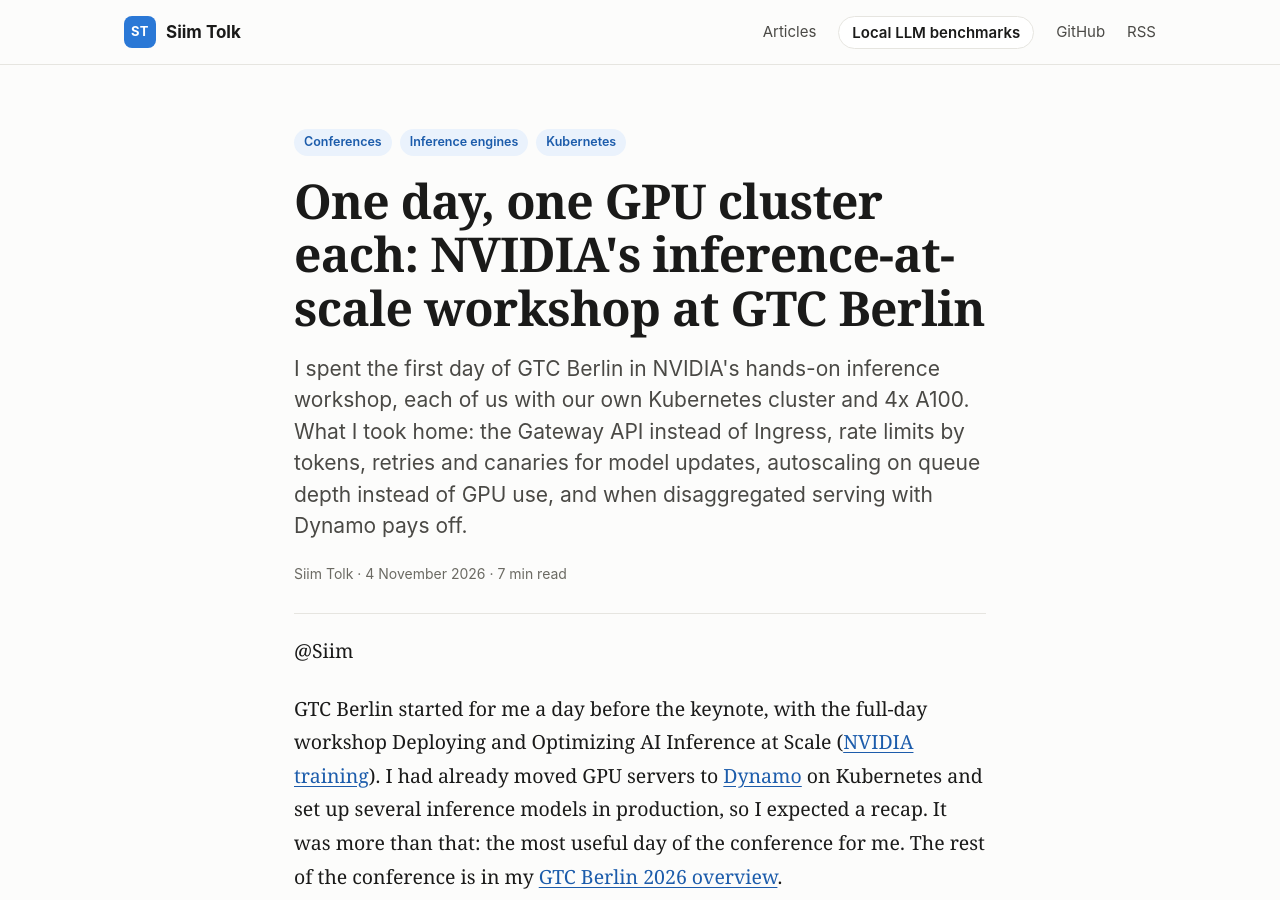
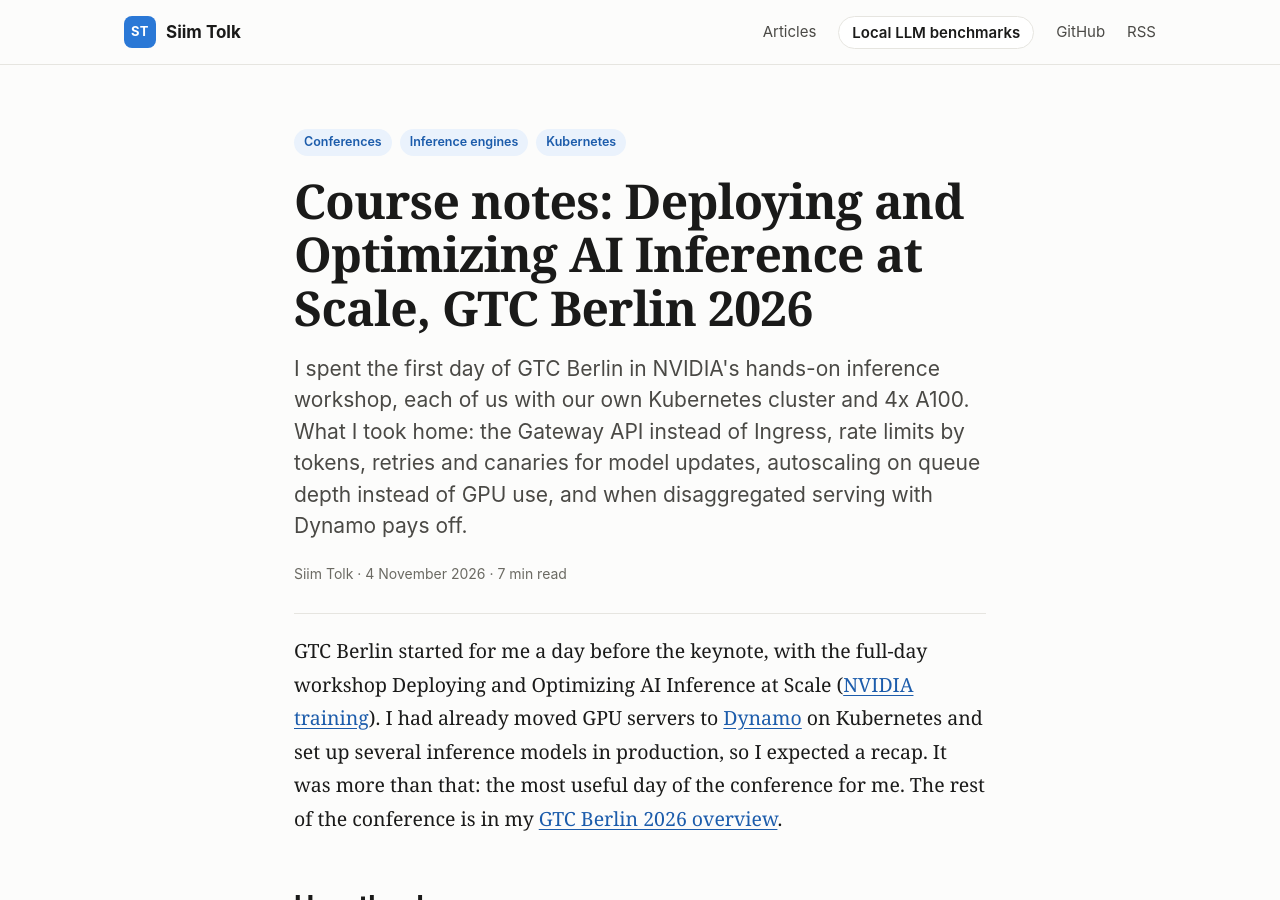
Before and after one commit to siimtolk/siimtolk.github.io, a Jekyll site: the page built from _posts/2026-11-04-gtc-inference-workshop.md, in a window 1280 px wide and 900 px high. Built offline with Jekyll 4.4.1, drawn with Linux system fonts in a browser that asks for light colours.

Commit message:
Remove stray @Siim from the start of articles (#11)

```diff
--- a/_posts/2026-11-04-gtc-inference-workshop.md
+++ b/_posts/2026-11-04-gtc-inference-workshop.md
@@ -1,12 +1,10 @@
 ---
 layout: post
-title: "One day, one GPU cluster each: NVIDIA's inference-at-scale workshop at GTC Berlin"
+title: "Course notes: Deploying and Optimizing AI Inference at Scale, GTC Berlin 2026"
 description: "I spent the first day of GTC Berlin in NVIDIA's hands-on inference workshop, each of us with our own Kubernetes cluster and 4x A100. What I took home: the Gateway API instead of Ingress, rate limits by tokens, retries and canaries for model updates, autoscaling on queue depth instead of GPU use, and when disaggregated serving with Dynamo pays off."
 date: 2026-11-04
 tags: [Conferences, Inference engines, Kubernetes]
 ---
-
-@Siim
 
 GTC Berlin started for me a day before the keynote, with the full-day workshop Deploying and Optimizing AI Inference at
 Scale ([NVIDIA training](https://www.nvidia.com/en-eu/gtc/training/)). I had already moved GPU servers to
```
Also changed, not shown: _posts/2026-10-31-model-wiki.md (+0 -2 lines), _posts/2026-11-04-gtc-berlin-2026.md (+0 -2 lines).
